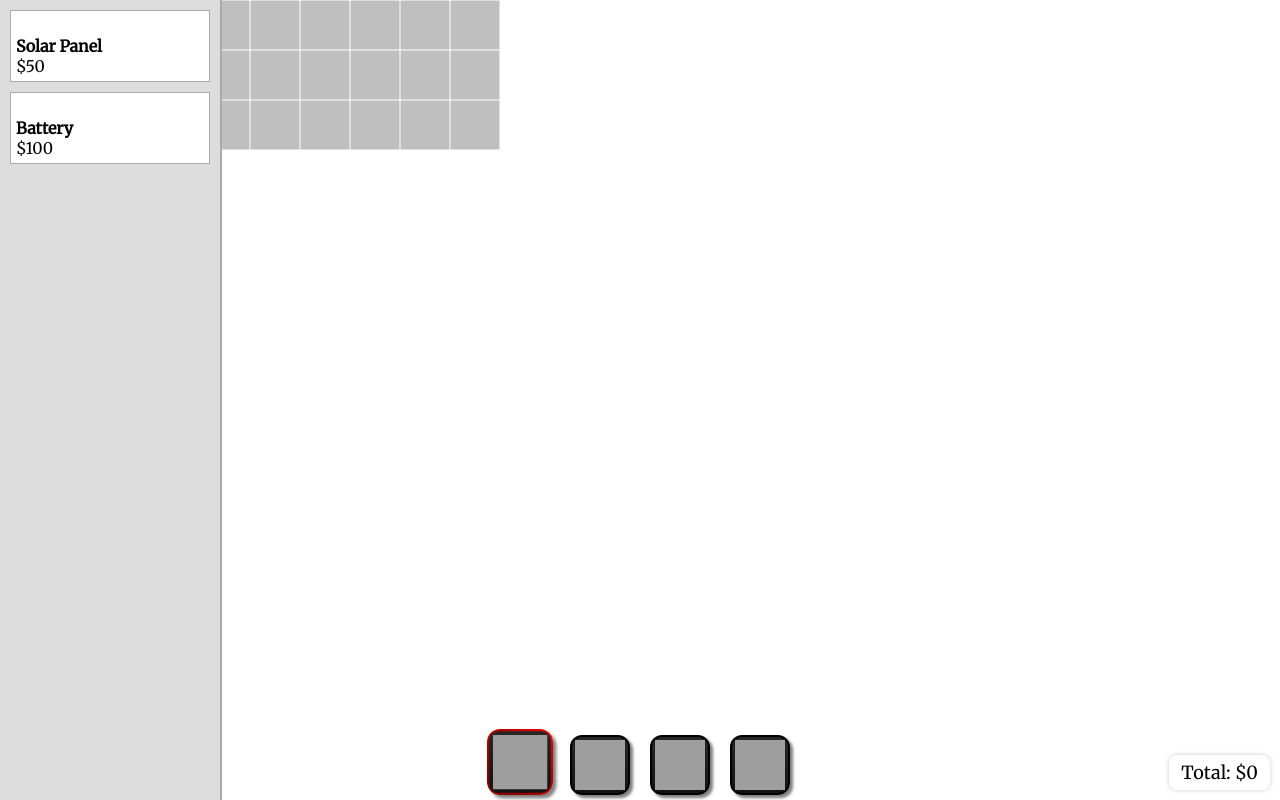
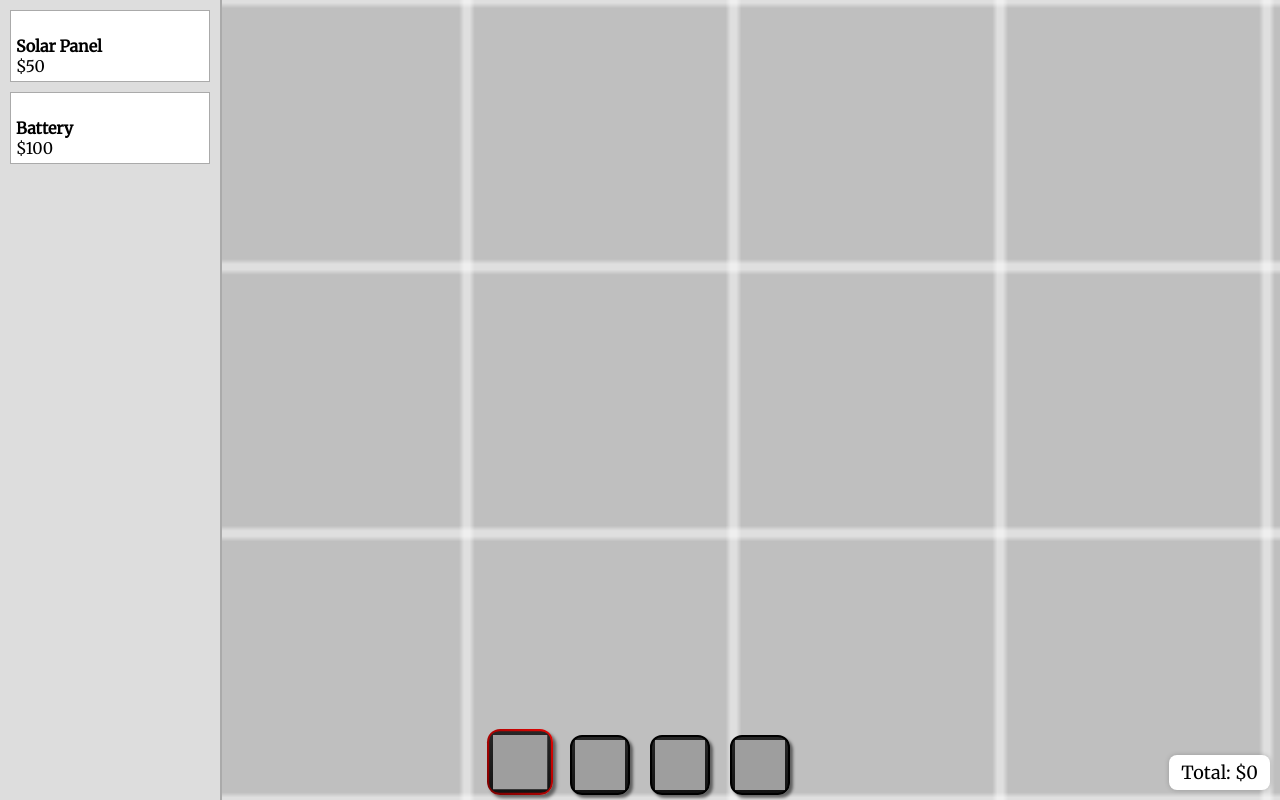
Before and after one commit to SaintRemys/IndustrialistVisualiser, a plain HTML site: page index.html in a window 1280 px wide. Drawn offline with Linux system fonts and the light colour scheme; grey boxes are pictures that could not be loaded.

Commit message:
Update main.css
Signed-off-by: Remy <harropjackmax1@gmail.com>

```diff
--- a/main.css
+++ b/main.css
@@ -90,6 +90,8 @@ canvas {
   bottom: 0 !important;
   background: #bfbfbf !important;
   display: block !important;
+  height: 100%;
+  width: auto;
 }
 
 #toolbar {
```
